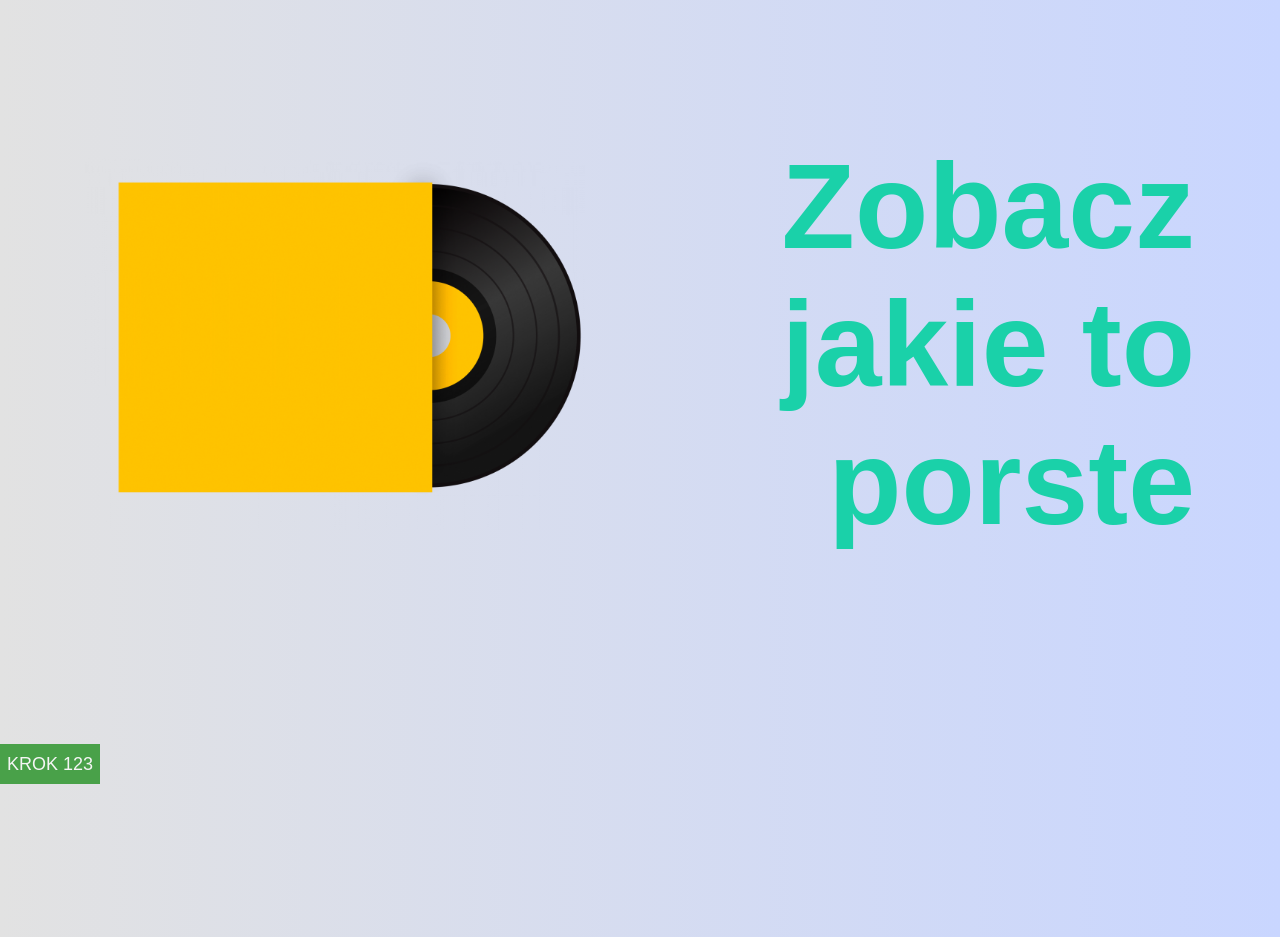
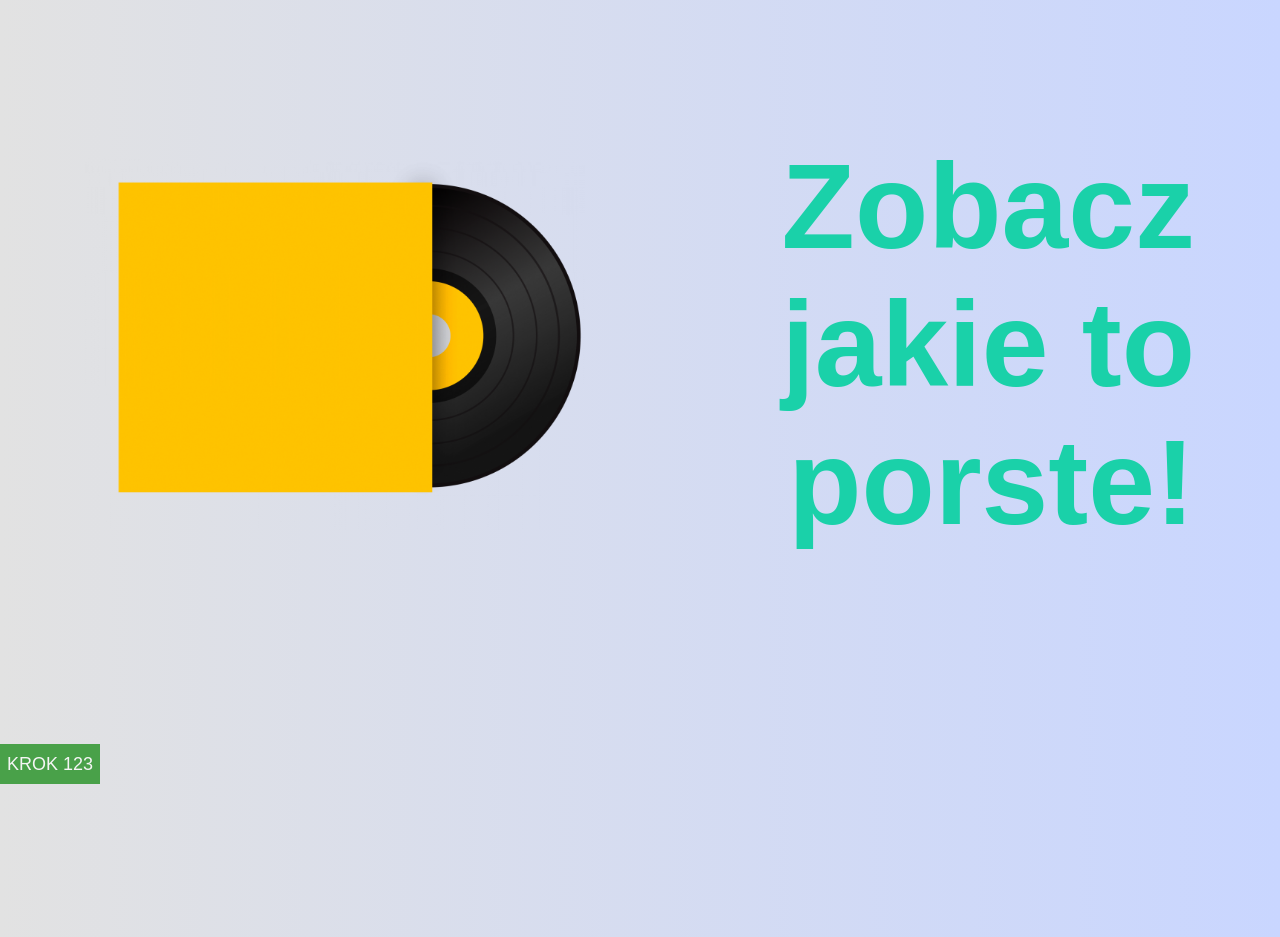
Before and after one commit to BreamL/MyOwnWebsite, a plain HTML site: page index.html in a window 1280 px wide. Shown: the part 880-1817 px from the top of the page. Drawn offline with Linux system fonts and the light colour scheme.

Commit message:
SOme message

```diff
--- a/index.html
+++ b/index.html
@@ -71,7 +71,7 @@
             <div class="stepOneWrapper">
                     <div class="vinylOne"><img src="/myOwnWebsite/photos/vinylBox.png" alt=""></div>
                 <div class="textContainerOne">
-                    <h1>Zobacz <br> jakie to <br> porste</h1>
+                    <h1>Zobacz <br> jakie to <br> porste!</h1>
                 </div>
             </div>
         </div>
```
